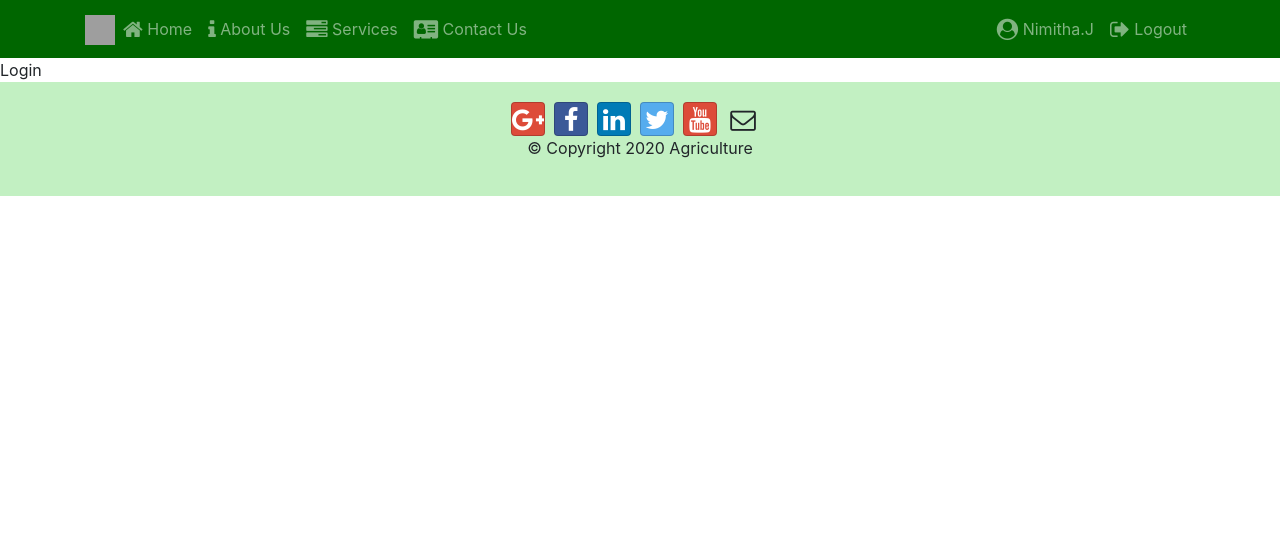
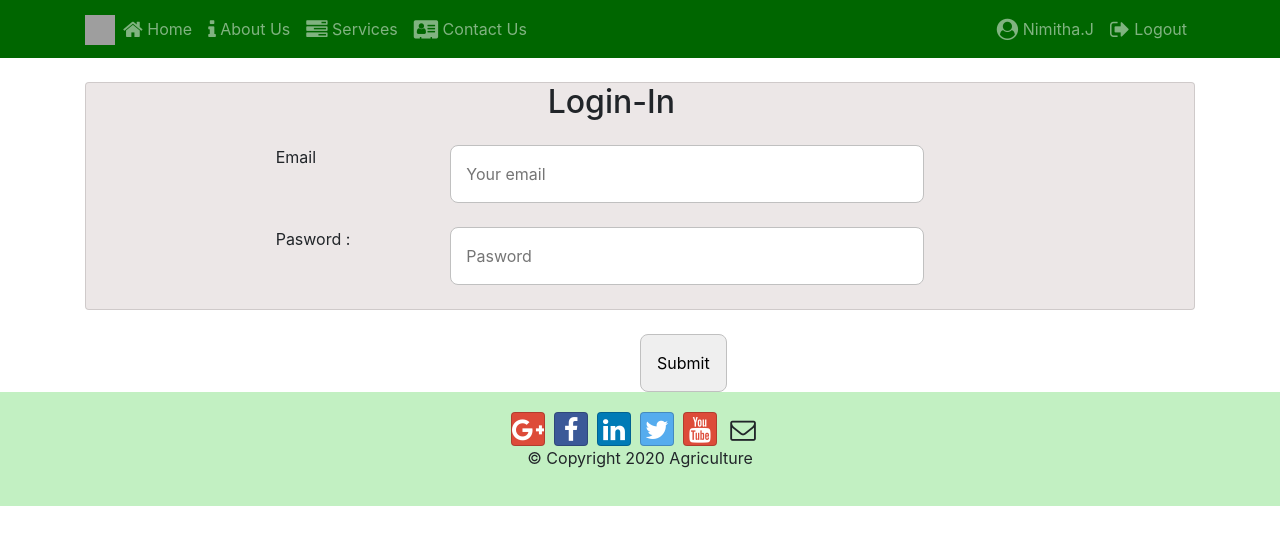
Before and after one commit to Nimitha-jagadeesha/Agricutureify, a React (Create React App) app in the folder agro/: page /login in a window 1280 px wide. Shown: the top 544 px of the page. Built offline with nearby package versions, Linux system fonts and the light colour scheme; no server answers; grey boxes are pictures that could not be loaded.

Commit message:
Some changes

```diff
--- a/agro/src/components/Home.js
+++ b/agro/src/components/Home.js
@@ -65,7 +65,6 @@ const Home = (props) => {
       >
         <img src={item.src} alt={item.altText} style={styles.stretch} />
         <CarouselCaption
-          colour="black"
           captionHeader={item.caption}
         />
       </CarouselItem>
@@ -74,7 +73,6 @@ const Home = (props) => {
 
   return (
     <div>
-
       <Jumbotron>
         <div className="container">
           <div className="row row-header">
--- a/agro/src/components/Login.js
+++ b/agro/src/components/Login.js
@@ -1,9 +1,53 @@
-import React, { Component } from "react";
+import React, { useEffect, useState } from "react";
+import { Link } from "react-router-dom";
+import { useSelector, useDispatch } from "react-redux";
+// import { signin } from '../actions/userActions';
+import { Card } from "reactstrap";
 
-export class login extends Component {
-  render() {
-    return <div>Login</div>;
-  }
+function Login(props) {
+  const [email, setEmail] = useState("");
+  const [password, setPassword] = useState("");
+  const loading = null;
+  const error = null;
+  const redirect = "";
+  const submitHandler = () => {};
+  return (
+    <form className="container">
+      <br />
+      <Card>
+        <h2 className="offset-5">Login-In</h2>
+        <div className="row">
+          <p></p>
+        </div>
+        <div className="row">
+          <label className="col-4 col-md-2 offset-1 offset-md-2">Email</label>
+          <input
+            className="col-6 col-md-5"
+            type="email"
+            id="email"
+            name="email"
+            placeholder="Your email"
+          />
+        </div>
+        <br />
+
+        <div className="row">
+          <label className="col-4 col-md-2 offset-1 offset-md-2">
+            Pasword :
+          </label>
+          <input
+            className="col-6 col-md-5"
+            type="password"
+            id=" Pasword"
+            name=" Confirm Pasword"
+            placeholder="Pasword"
+          />
+        </div>
+        <br />
+      </Card>
+      <br />
+      <input className="offset-6" type="submit" value="Submit" />
+    </form>
+  );
 }
-
-export default login;
+export default Login;
--- a/agro/src/components/Register.js
+++ b/agro/src/components/Register.js
@@ -6,6 +6,7 @@ export class login extends Component {
       <form className="container">
         <br />
         <Card>
+          <h2 className="offset-5">Register</h2>
           <div className="row">
             <p></p>
           </div>
@@ -53,7 +54,7 @@ export class login extends Component {
             </label>
             <input
               className="col-6 col-md-5"
-              type="pasword"
+              type="password"
               id=" Pasword"
               name=" Confirm Pasword"
               placeholder="Pasword"
@@ -66,7 +67,7 @@ export class login extends Component {
             </label>
             <input
               className="col-6 col-md-5"
-              type="pasword"
+              type="password"
               id="email"
               name=" Confirm Pasword"
               placeholder=" Confirm Pasword"
--- a/agro/src/css/App.css
+++ b/agro/src/css/App.css
@@ -58,3 +58,34 @@ background-color: #c2f0c2;
   transform: translateX(100%);
   transition: all 300ms ease-out;
 }
+
+.form {
+  display: flex;
+  justify-content: center;
+  align-items: center;
+  height: 100%;
+}
+.form-container {
+  display: flex;
+  flex-direction: column;
+  width: 32rem;
+  padding: 2rem;
+  border: 0.1rem #c0c0c0 solid;
+  border-radius: 0.5rem;
+  list-style-type: none;
+}
+.form-container li {
+  display: flex;
+  flex-direction: column;
+  margin-bottom: 1rem;
+  margin-top: 1rem;
+}
+input {
+  padding: 1rem;
+  border: 0.1rem #c0c0c0 solid;
+  border-radius: 0.5rem;
+}
+.carousel-caption{
+  color: #0f0f0f;
+  background-color: #ecd8d844;
+}
```
